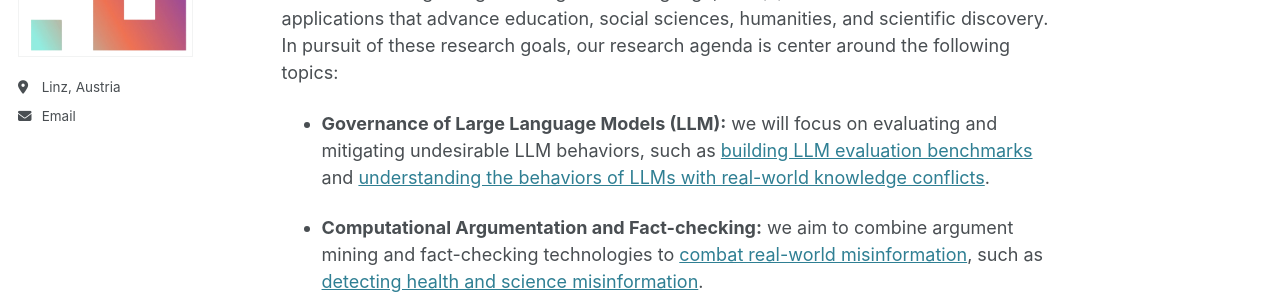
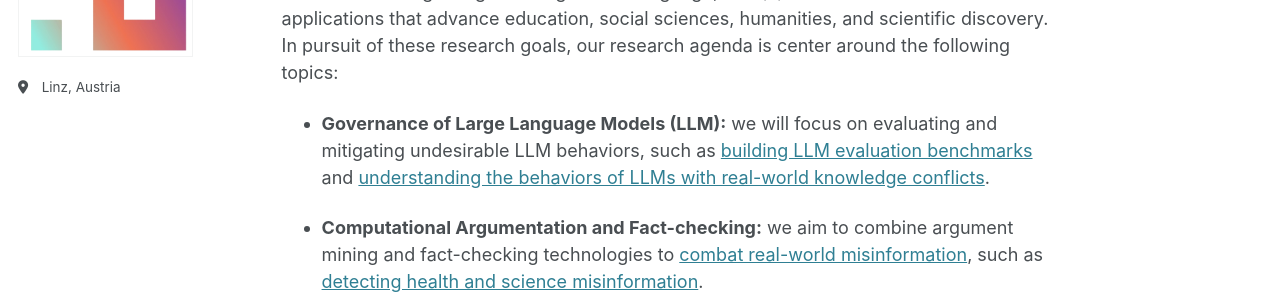
Before and after one commit to ITU-NLP/itu-nlp.github.io, a Jekyll site: the page built from _pages/index.md, in a window 1280 px wide. Shown: the part 217-517 px from the top of the page. Built offline with Jekyll 4.4.1, drawn with Linux system fonts in a browser that asks for light colours.

Commit message:
Mark email field as undefined in _config.yml

```diff
--- a/_config.yml
+++ b/_config.yml
@@ -27,7 +27,7 @@ author:
   pronouns         : # example: "she/her"
   bio              : ""
   location         : "Linz, Austria"
-  email            : ""
+  email            :
 
   arxiv            : # URL - Update with the correct link to your profile
   googlescholar    :
```
